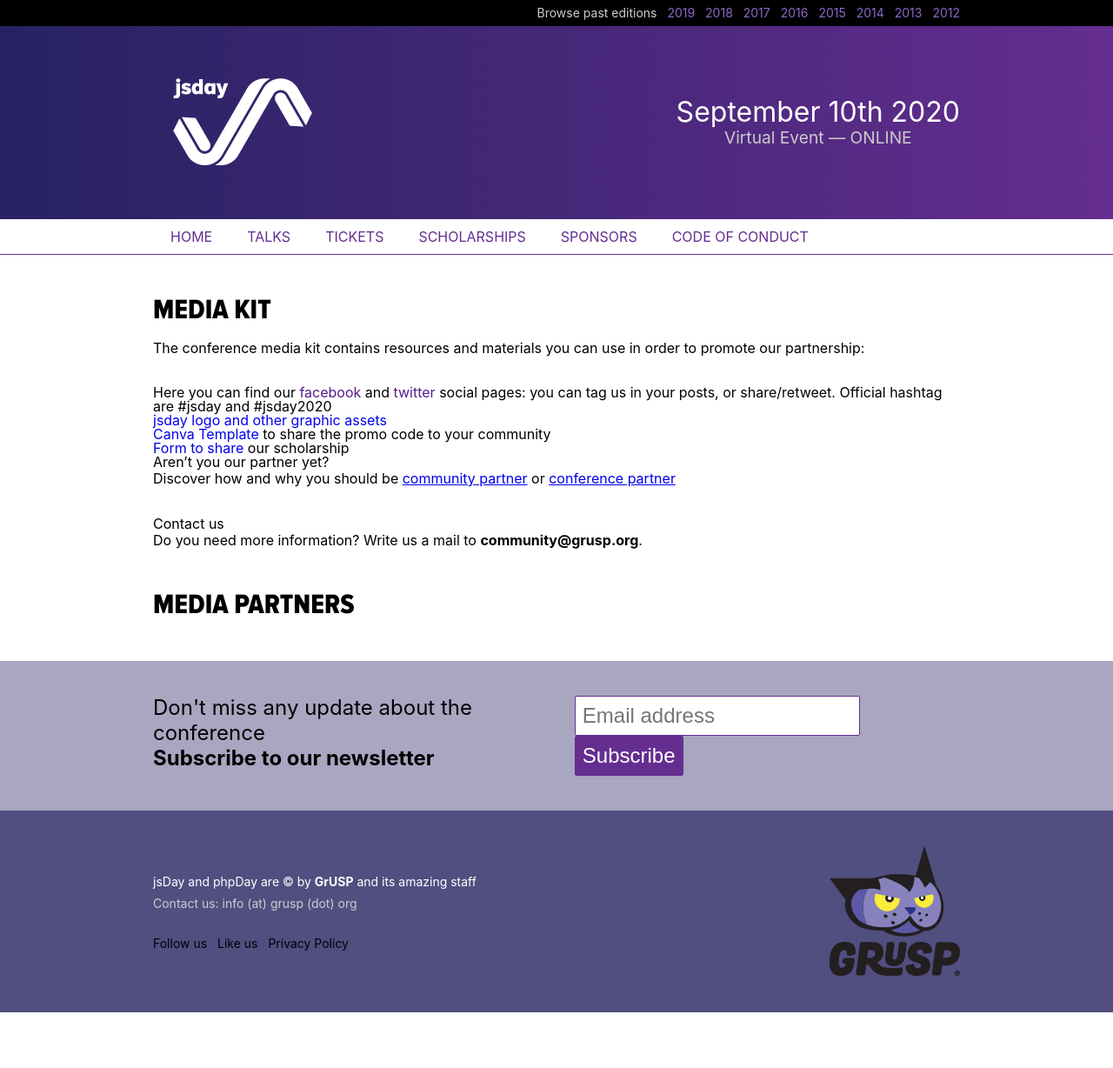
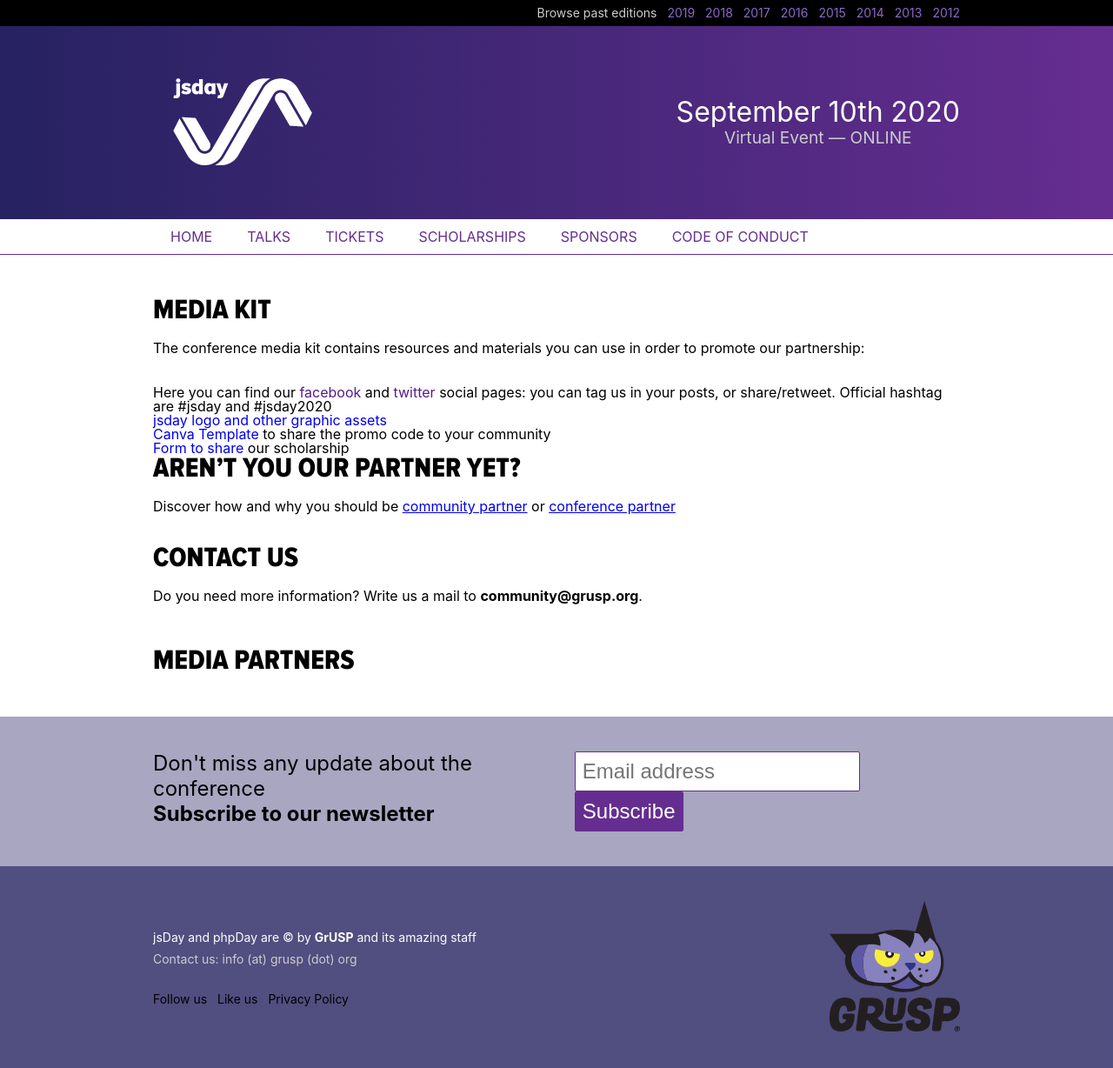
Before and after one commit to giuliatosato/2020.jsday.it, a Jekyll site: the page built from media.html, in a window 1280 px wide. Shown: the whole page at 87% size. Built offline with Jekyll 4.4.1, drawn with Linux system fonts in a browser that asks for light colours; comment, search, counter and statistics services are not loaded; before the commit the page ends 1164 px from its top, so only the background shows below that.

Commit message:
Update intro.html

```diff
--- a/_includes/media/intro.html
+++ b/_includes/media/intro.html
@@ -4,19 +4,25 @@
         <p class="scholarships__description">
           The conference media kit contains resources and materials you can use in order to promote our partnership:
         </p>
-    <ul>
+
+    </DIV>
+
+         <div class="container">
+<ul>
       <li>Here you can find our  <a href="">facebook</a> and <a href="">twitter</a> social pages: you can tag us in your posts, or share/retweet. Official hashtag are <strong>#jsday</strong> and <strong>#jsday2020</strong>      </li>
       <li><a href="https://drive.google.com/drive/folders/1OBpUU6weNFsJf21i2wd-yWZuRLKqQC20?usp=sharing">jsday logo and other graphic assets</a></li>
       <li><a href="https://www.canva.com/design/DAEBCQ-6uKs/share/preview?token=n51K_EbJIkOUhfmNEL-N0w&amp;role=EDITOR&amp;utm_content=DAEBCQ-6uKs&amp;utm_campaign=designshare&amp;utm_medium=link&amp;utm_source=sharebutton">Canva Template</a> to share the promo code to your community</li>
       <li><a href="https://forms.gle/FCC7jfftUwsZjKtC7">Form to share</a> our scholarship</li>
     </ul>
+             </div>
 
-    <h2 class="row__title">Aren’t you our partner yet?  </h2>
+         <div class="container">
+    <div class="section-title">Aren’t you our partner yet?  </div>
       <p class="scholarships__description">
       Discover how and why you should be <a href="https://www.canva.com/design/DAEBLg3Gd3E/jLRDYSrD2JRIjWFR0Bsz_A/view?utm_content=DAEBLg3Gd3E&amp;utm_campaign=designshare&amp;utm_medium=link&amp;utm_source=sharebutton">community partner</a> or <a href="https://www.canva.com/design/DAECzu7MEgo/iH4WaCSjjYAlb3UrkVRN-A/view?utm_content=DAECzu7MEgo&amp;utm_campaign=designshare&amp;utm_medium=link&amp;utm_source=sharebutton">conference partner</a>
       </p>
 
-    <h2 class="row__title">Contact us</h2>
+            <div class="section-title">Contact Us</div>
         <p class="scholarships__description">
       Do you need more information? Write us a mail to <strong>community@grusp.org</strong>.
     </p>
```
